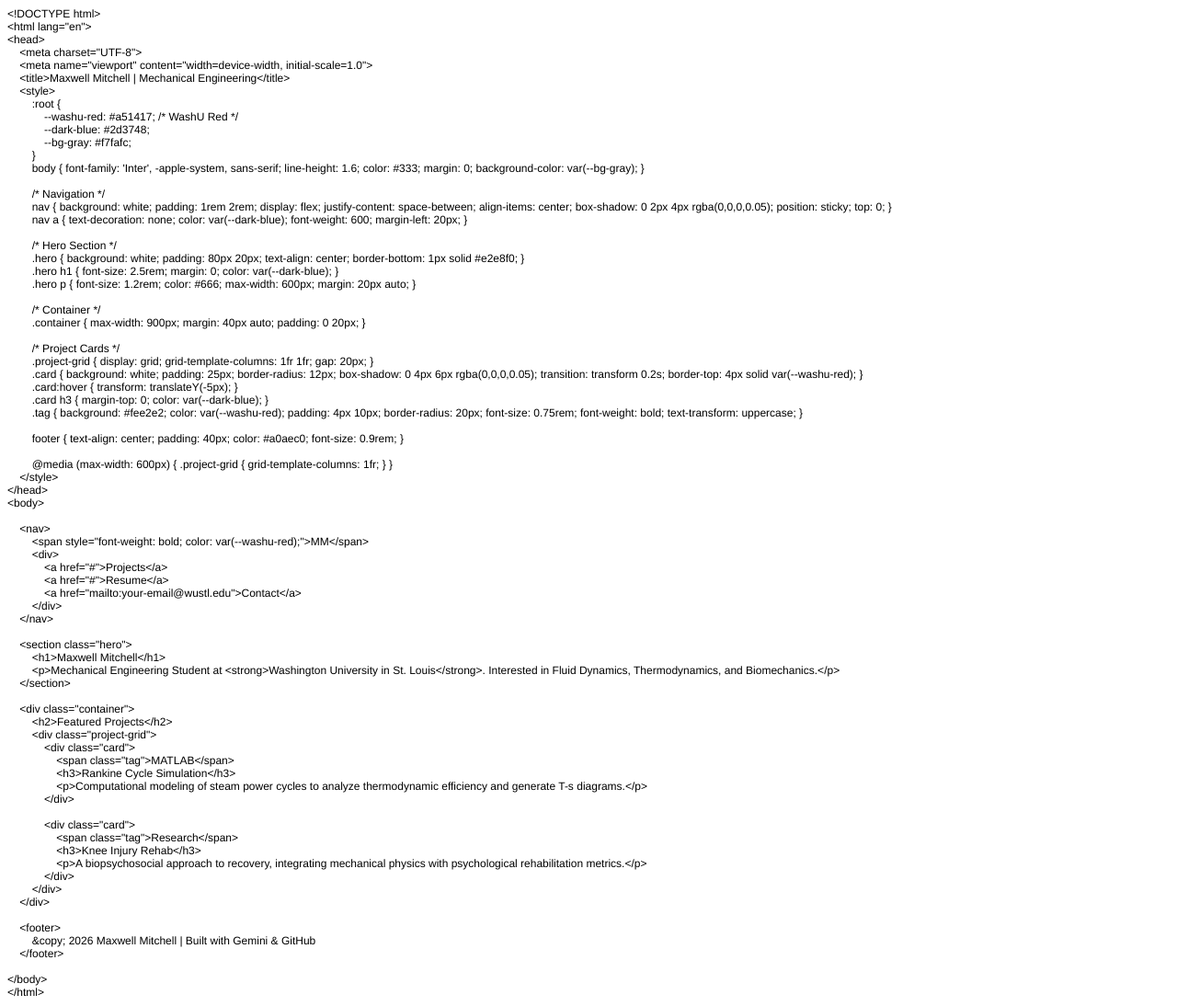
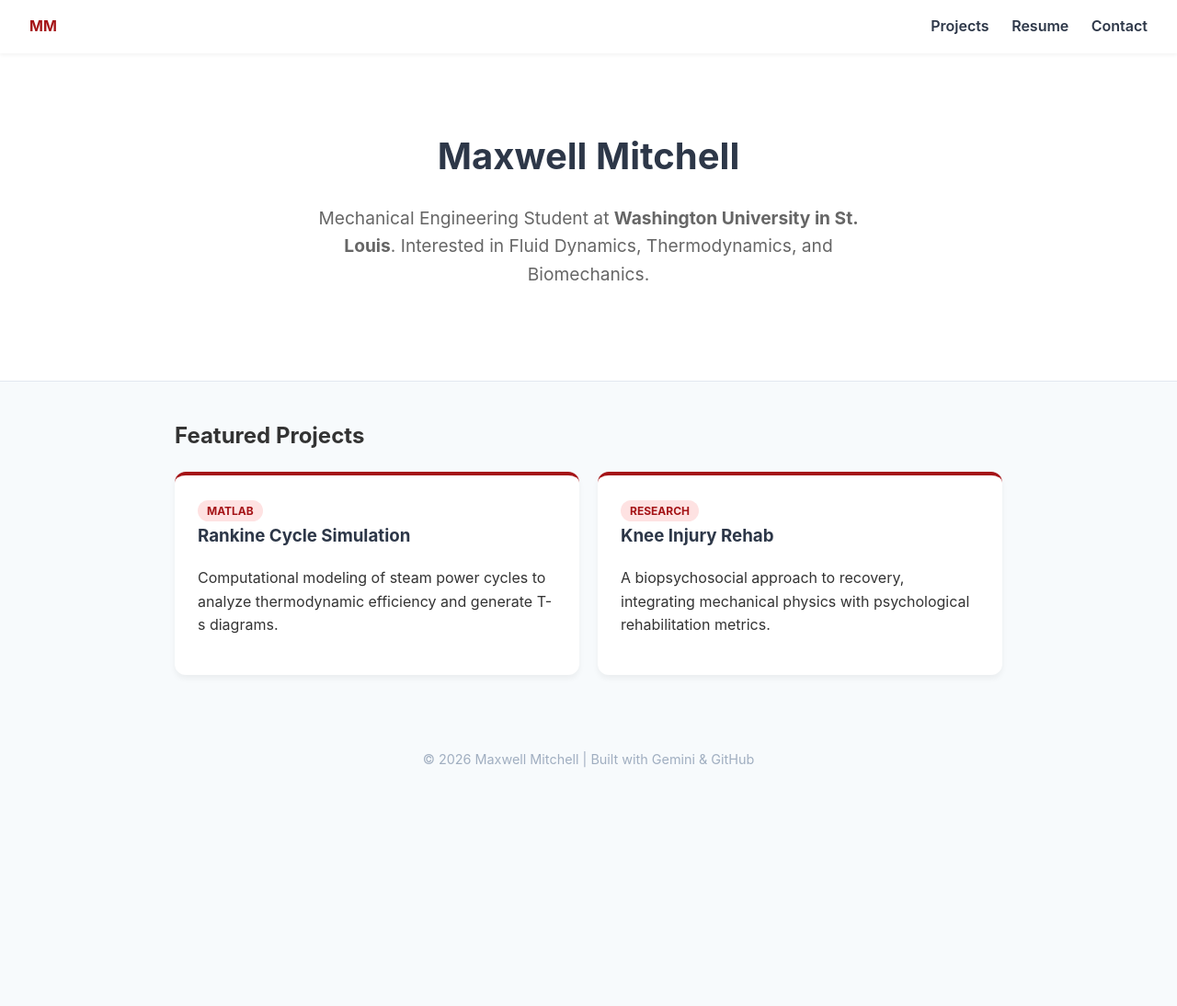
Before and after one commit to maxwellmitchell33/maxwellmitchell33.github.io, a plain HTML site: page index.html in a window 1280 px wide. Shown: the whole page at 92% size. After the commit the page ends 877 px from the top, so only its background shows below. Drawn offline with Linux system fonts and the light colour scheme.

Commit message:
clean code fix

```diff
--- a/index.html
+++ b/index.html
@@ -1,93 +1,77 @@
-<!DOCTYPE html PUBLIC "-//W3C//DTD HTML 4.01//EN" "http://www.w3.org/TR/html4/strict.dtd">
-<html>
+<!DOCTYPE html>
+<html lang="en">
 <head>
-  <meta http-equiv="Content-Type" content="text/html; charset=utf-8">
-  <meta http-equiv="Content-Style-Type" content="text/css">
-  <title></title>
-  <meta name="Generator" content="Cocoa HTML Writer">
-  <meta name="CocoaVersion" content="2575.7">
-  <style type="text/css">
-    p.p1 {margin: 0.0px 0.0px 0.0px 0.0px; font: 12.0px Helvetica}
-    p.p2 {margin: 0.0px 0.0px 0.0px 0.0px; font: 12.0px Helvetica; min-height: 14.0px}
-  </style>
+    <meta charset="UTF-8">
+    <meta name="viewport" content="width=device-width, initial-scale=1.0">
+    <title>Maxwell Mitchell | Mechanical Engineering</title>
+    <style>
+        :root {
+            --washu-red: #a51417; /* WashU Red */
+            --dark-blue: #2d3748;
+            --bg-gray: #f7fafc;
+        }
+        body { font-family: 'Inter', -apple-system, sans-serif; line-height: 1.6; color: #333; margin: 0; background-color: var(--bg-gray); }
+
+        /* Navigation */
+        nav { background: white; padding: 1rem 2rem; display: flex; justify-content: space-between; align-items: center; box-shadow: 0 2px 4px rgba(0,0,0,0.05); position: sticky; top: 0; }
+        nav a { text-decoration: none; color: var(--dark-blue); font-weight: 600; margin-left: 20px; }
+
+        /* Hero Section */
+        .hero { background: white; padding: 80px 20px; text-align: center; border-bottom: 1px solid #e2e8f0; }
+        .hero h1 { font-size: 2.5rem; margin: 0; color: var(--dark-blue); }
+        .hero p { font-size: 1.2rem; color: #666; max-width: 600px; margin: 20px auto; }
+
+        /* Container */
+        .container { max-width: 900px; margin: 40px auto; padding: 0 20px; }
+
+        /* Project Cards */
+        .project-grid { display: grid; grid-template-columns: 1fr 1fr; gap: 20px; }
+        .card { background: white; padding: 25px; border-radius: 12px; box-shadow: 0 4px 6px rgba(0,0,0,0.05); transition: transform 0.2s; border-top: 4px solid var(--washu-red); }
+        .card:hover { transform: translateY(-5px); }
+        .card h3 { margin-top: 0; color: var(--dark-blue); }
+        .tag { background: #fee2e2; color: var(--washu-red); padding: 4px 10px; border-radius: 20px; font-size: 0.75rem; font-weight: bold; text-transform: uppercase; }
+
+        footer { text-align: center; padding: 40px; color: #a0aec0; font-size: 0.9rem; }
+
+        @media (max-width: 600px) { .project-grid { grid-template-columns: 1fr; } }
+    </style>
 </head>
 <body>
-<p class="p1">&lt;!DOCTYPE html&gt;</p>
-<p class="p1">&lt;html lang="en"&gt;</p>
-<p class="p1">&lt;head&gt;</p>
-<p class="p1"><span class="Apple-converted-space">    </span>&lt;meta charset="UTF-8"&gt;</p>
-<p class="p1"><span class="Apple-converted-space">    </span>&lt;meta name="viewport" content="width=device-width, initial-scale=1.0"&gt;</p>
-<p class="p1"><span class="Apple-converted-space">    </span>&lt;title&gt;Maxwell Mitchell | Mechanical Engineering&lt;/title&gt;</p>
-<p class="p1"><span class="Apple-converted-space">    </span>&lt;style&gt;</p>
-<p class="p1"><span class="Apple-converted-space">        </span>:root {</p>
-<p class="p1"><span class="Apple-converted-space">            </span>--washu-red: #a51417; /* WashU Red */</p>
-<p class="p1"><span class="Apple-converted-space">            </span>--dark-blue: #2d3748;</p>
-<p class="p1"><span class="Apple-converted-space">            </span>--bg-gray: #f7fafc;</p>
-<p class="p1"><span class="Apple-converted-space">        </span>}</p>
-<p class="p1"><span class="Apple-converted-space">        </span>body { font-family: 'Inter', -apple-system, sans-serif; line-height: 1.6; color: #333; margin: 0; background-color: var(--bg-gray); }</p>
-<p class="p2"><span class="Apple-converted-space">        </span></p>
-<p class="p1"><span class="Apple-converted-space">        </span>/* Navigation */</p>
-<p class="p1"><span class="Apple-converted-space">        </span>nav { background: white; padding: 1rem 2rem; display: flex; justify-content: space-between; align-items: center; box-shadow: 0 2px 4px rgba(0,0,0,0.05); position: sticky; top: 0; }</p>
-<p class="p1"><span class="Apple-converted-space">        </span>nav a { text-decoration: none; color: var(--dark-blue); font-weight: 600; margin-left: 20px; }</p>
-<p class="p2"><span class="Apple-converted-space">        </span></p>
-<p class="p1"><span class="Apple-converted-space">        </span>/* Hero Section */</p>
-<p class="p1"><span class="Apple-converted-space">        </span>.hero { background: white; padding: 80px 20px; text-align: center; border-bottom: 1px solid #e2e8f0; }</p>
-<p class="p1"><span class="Apple-converted-space">        </span>.hero h1 { font-size: 2.5rem; margin: 0; color: var(--dark-blue); }</p>
-<p class="p1"><span class="Apple-converted-space">        </span>.hero p { font-size: 1.2rem; color: #666; max-width: 600px; margin: 20px auto; }</p>
-<p class="p2"><br></p>
-<p class="p1"><span class="Apple-converted-space">        </span>/* Container */</p>
-<p class="p1"><span class="Apple-converted-space">        </span>.container { max-width: 900px; margin: 40px auto; padding: 0 20px; }</p>
-<p class="p2"><span class="Apple-converted-space">        </span></p>
-<p class="p1"><span class="Apple-converted-space">        </span>/* Project Cards */</p>
-<p class="p1"><span class="Apple-converted-space">        </span>.project-grid { display: grid; grid-template-columns: 1fr 1fr; gap: 20px; }</p>
-<p class="p1"><span class="Apple-converted-space">        </span>.card { background: white; padding: 25px; border-radius: 12px; box-shadow: 0 4px 6px rgba(0,0,0,0.05); transition: transform 0.2s; border-top: 4px solid var(--washu-red); }</p>
-<p class="p1"><span class="Apple-converted-space">        </span>.card:hover { transform: translateY(-5px); }</p>
-<p class="p1"><span class="Apple-converted-space">        </span>.card h3 { margin-top: 0; color: var(--dark-blue); }</p>
-<p class="p1"><span class="Apple-converted-space">        </span>.tag { background: #fee2e2; color: var(--washu-red); padding: 4px 10px; border-radius: 20px; font-size: 0.75rem; font-weight: bold; text-transform: uppercase; }</p>
-<p class="p2"><br></p>
-<p class="p1"><span class="Apple-converted-space">        </span>footer { text-align: center; padding: 40px; color: #a0aec0; font-size: 0.9rem; }</p>
-<p class="p2"><span class="Apple-converted-space">        </span></p>
-<p class="p1"><span class="Apple-converted-space">        </span>@media (max-width: 600px) { .project-grid { grid-template-columns: 1fr; } }</p>
-<p class="p1"><span class="Apple-converted-space">    </span>&lt;/style&gt;</p>
-<p class="p1">&lt;/head&gt;</p>
-<p class="p1">&lt;body&gt;</p>
-<p class="p2"><br></p>
-<p class="p1"><span class="Apple-converted-space">    </span>&lt;nav&gt;</p>
-<p class="p1"><span class="Apple-converted-space">        </span>&lt;span style="font-weight: bold; color: var(--washu-red);"&gt;MM&lt;/span&gt;</p>
-<p class="p1"><span class="Apple-converted-space">        </span>&lt;div&gt;</p>
-<p class="p1"><span class="Apple-converted-space">            </span>&lt;a href="#"&gt;Projects&lt;/a&gt;</p>
-<p class="p1"><span class="Apple-converted-space">            </span>&lt;a href="#"&gt;Resume&lt;/a&gt;</p>
-<p class="p1"><span class="Apple-converted-space">            </span>&lt;a href="mailto:your-email@wustl.edu"&gt;Contact&lt;/a&gt;</p>
-<p class="p1"><span class="Apple-converted-space">        </span>&lt;/div&gt;</p>
-<p class="p1"><span class="Apple-converted-space">    </span>&lt;/nav&gt;</p>
-<p class="p2"><br></p>
-<p class="p1"><span class="Apple-converted-space">    </span>&lt;section class="hero"&gt;</p>
-<p class="p1"><span class="Apple-converted-space">        </span>&lt;h1&gt;Maxwell Mitchell&lt;/h1&gt;</p>
-<p class="p1"><span class="Apple-converted-space">        </span>&lt;p&gt;Mechanical Engineering Student at &lt;strong&gt;Washington University in St. Louis&lt;/strong&gt;. Interested in Fluid Dynamics, Thermodynamics, and Biomechanics.&lt;/p&gt;</p>
-<p class="p1"><span class="Apple-converted-space">    </span>&lt;/section&gt;</p>
-<p class="p2"><br></p>
-<p class="p1"><span class="Apple-converted-space">    </span>&lt;div class="container"&gt;</p>
-<p class="p1"><span class="Apple-converted-space">        </span>&lt;h2&gt;Featured Projects&lt;/h2&gt;</p>
-<p class="p1"><span class="Apple-converted-space">        </span>&lt;div class="project-grid"&gt;</p>
-<p class="p1"><span class="Apple-converted-space">            </span>&lt;div class="card"&gt;</p>
-<p class="p1"><span class="Apple-converted-space">                </span>&lt;span class="tag"&gt;MATLAB&lt;/span&gt;</p>
-<p class="p1"><span class="Apple-converted-space">                </span>&lt;h3&gt;Rankine Cycle Simulation&lt;/h3&gt;</p>
-<p class="p1"><span class="Apple-converted-space">                </span>&lt;p&gt;Computational modeling of steam power cycles to analyze thermodynamic efficiency and generate T-s diagrams.&lt;/p&gt;</p>
-<p class="p1"><span class="Apple-converted-space">            </span>&lt;/div&gt;</p>
-<p class="p2"><br></p>
-<p class="p1"><span class="Apple-converted-space">            </span>&lt;div class="card"&gt;</p>
-<p class="p1"><span class="Apple-converted-space">                </span>&lt;span class="tag"&gt;Research&lt;/span&gt;</p>
-<p class="p1"><span class="Apple-converted-space">                </span>&lt;h3&gt;Knee Injury Rehab&lt;/h3&gt;</p>
-<p class="p1"><span class="Apple-converted-space">                </span>&lt;p&gt;A biopsychosocial approach to recovery, integrating mechanical physics with psychological rehabilitation metrics.&lt;/p&gt;</p>
-<p class="p1"><span class="Apple-converted-space">            </span>&lt;/div&gt;</p>
-<p class="p1"><span class="Apple-converted-space">        </span>&lt;/div&gt;</p>
-<p class="p1"><span class="Apple-converted-space">    </span>&lt;/div&gt;</p>
-<p class="p2"><br></p>
-<p class="p1"><span class="Apple-converted-space">    </span>&lt;footer&gt;</p>
-<p class="p1"><span class="Apple-converted-space">        </span>&amp;copy; 2026 Maxwell Mitchell | Built with Gemini &amp; GitHub</p>
-<p class="p1"><span class="Apple-converted-space">    </span>&lt;/footer&gt;</p>
-<p class="p2"><br></p>
-<p class="p1">&lt;/body&gt;</p>
-<p class="p1">&lt;/html&gt;</p>
+
+    <nav>
+        <span style="font-weight: bold; color: var(--washu-red);">MM</span>
+        <div>
+            <a href="#">Projects</a>
+            <a href="#">Resume</a>
+            <a href="mailto:your-email@wustl.edu">Contact</a>
+        </div>
+    </nav>
+
+    <section class="hero">
+        <h1>Maxwell Mitchell</h1>
+        <p>Mechanical Engineering Student at <strong>Washington University in St. Louis</strong>. Interested in Fluid Dynamics, Thermodynamics, and Biomechanics.</p>
+    </section>
+
+    <div class="container">
+        <h2>Featured Projects</h2>
+        <div class="project-grid">
+            <div class="card">
+                <span class="tag">MATLAB</span>
+                <h3>Rankine Cycle Simulation</h3>
+                <p>Computational modeling of steam power cycles to analyze thermodynamic efficiency and generate T-s diagrams.</p>
+            </div>
+
+            <div class="card">
+                <span class="tag">Research</span>
+                <h3>Knee Injury Rehab</h3>
+                <p>A biopsychosocial approach to recovery, integrating mechanical physics with psychological rehabilitation metrics.</p>
+            </div>
+        </div>
+    </div>
+
+    <footer>
+        &copy; 2026 Maxwell Mitchell | Built with Gemini & GitHub
+    </footer>
+
 </body>
 </html>
```
